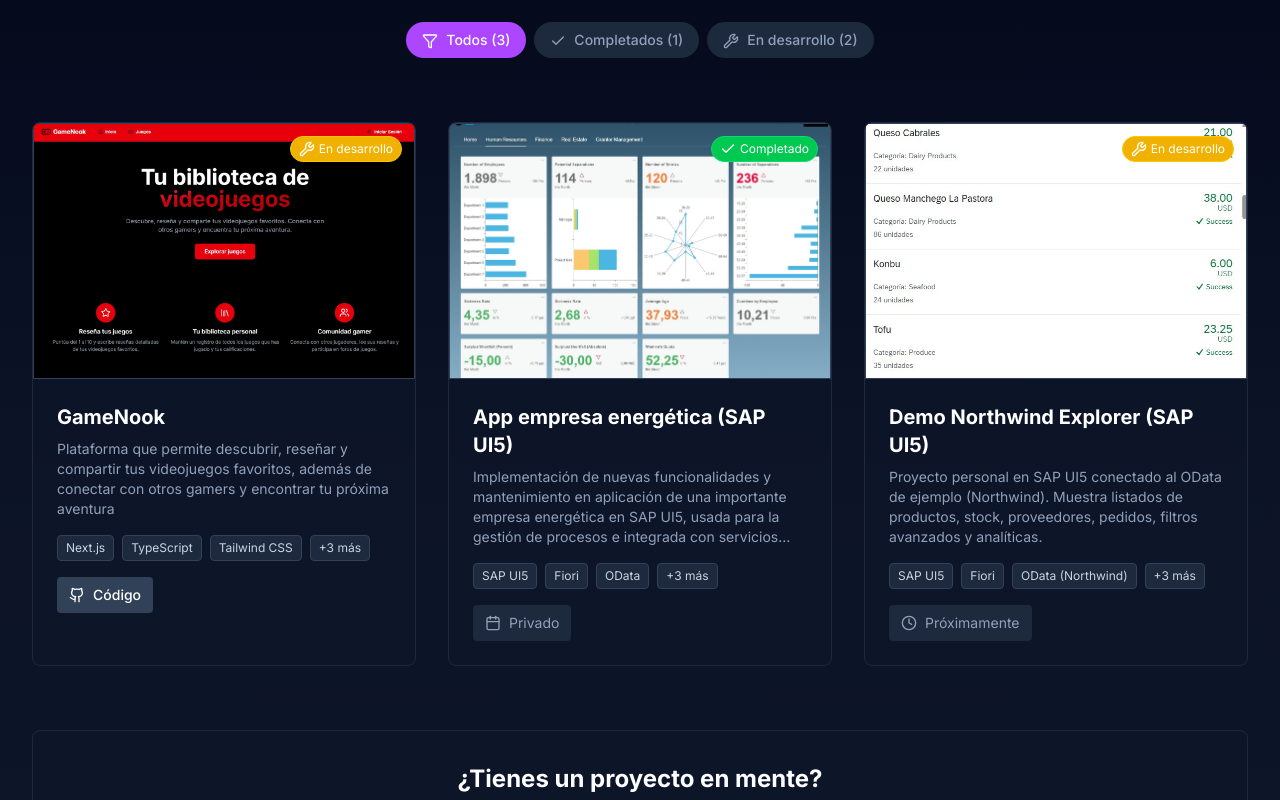
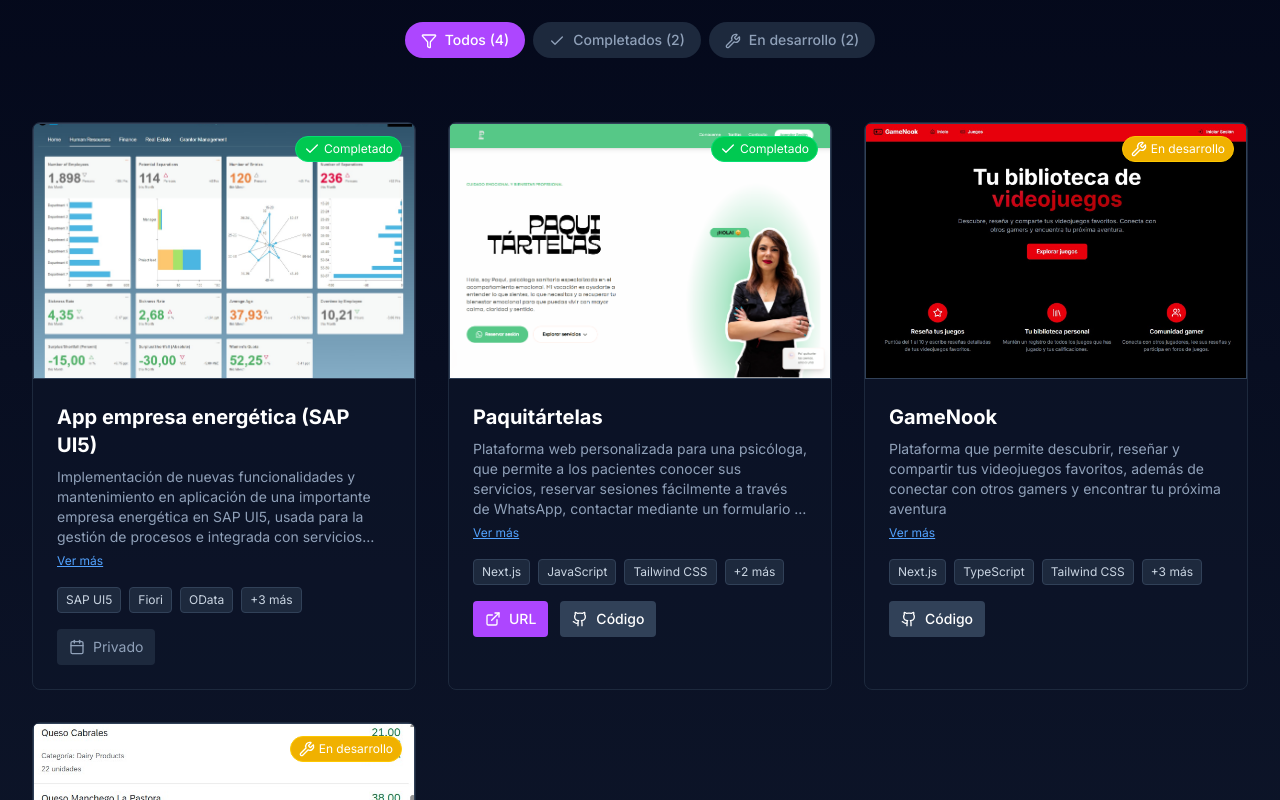
Before and after one commit to drosillo1/mi-portfolio, a Next.js app: page / in a window 1280 px wide. Shown: the part 1700-2500 px from the top of the page. Built offline with nearby package versions, Linux system fonts and the light colour scheme; what @midudev/tailwind-animations would draw is missing.

Commit message:
Añadido nuevo proyecto y descripciones expandibles

```diff
--- a/src/components/sections/Projects.tsx
+++ b/src/components/sections/Projects.tsx
@@ -9,6 +9,26 @@ import type { Project } from '@/types'
 const Projects = () => {
   const projects: Project[] = [
     {
+      id: 'sap-example',
+      name: 'App empresa energética (SAP UI5)',
+      description: 'Implementación de nuevas funcionalidades y mantenimiento en aplicación de una importante empresa energética en SAP UI5, usada para la gestión de procesos e integrada con servicios OData',
+      technologies: ['SAP UI5', 'Fiori', 'OData', 'XML Views', 'JavaScript', 'Node.js'],
+      imageUrl: '/images/dashboardexample.jpg',
+      demoUrl: '',
+      githubUrl: '',
+      status: 'completed'
+    },
+    {
+      id: 'paquitártelas',
+      name: 'Paquitártelas',
+      description: 'Plataforma web personalizada para una psicóloga, que permite a los pacientes conocer sus servicios, reservar sesiones fácilmente a través de WhatsApp, contactar mediante un formulario y acceder a sus redes sociales para mantenerse informados y conectados.',
+      technologies: ['Next.js', 'JavaScript', 'Tailwind CSS', 'EmailJS', 'Node.js'],
+      imageUrl: '/images/projectPaquitartelas.png',
+      demoUrl: 'https://www.paquitartelas.com/',
+      githubUrl: 'https://github.com/drosillo1/paquitartelas-web',
+      status: 'completed'
+    },
+    {
       id: 'gamenook',
       name: 'GameNook',
       description: 'Plataforma que permite descubrir, reseñar y compartir tus videojuegos favoritos, además de conectar con otros gamers y encontrar tu próxima aventura',
@@ -17,16 +37,6 @@ const Projects = () => {
       demoUrl: '',
       githubUrl: 'https://github.com/drosillo1/GameNook',
       status: 'in-development'
-    },
-    {
-      id: 'sap-example',
-      name: 'App empresa energética (SAP UI5)',
-      description: 'Implementación de nuevas funcionalidades y mantenimiento en aplicación de una importante empresa energética en SAP UI5, usada para la gestión de procesos e integrada con servicios OData',
-      technologies: ['SAP UI5', 'Fiori', 'OData', 'XML Views', 'JavaScript', 'Node.js'],
-      imageUrl: '/images/dashboardexample.jpg',
-      demoUrl: '',
-      githubUrl: '',
-      status: 'completed'
     },
     {
       id: 'demo-sap',
@@ -47,6 +57,7 @@ const Projects = () => {
   )
 
   const [showAllTechs, setShowAllTechs] = useState<string | null>(null);
+  const [expandedDesc, setExpandedDesc] = useState<string | null>(null);
 
   const getStatusInfo = (status: Project['status']) => {
     switch (status) {
@@ -162,11 +173,20 @@ const Projects = () => {
                   <h3 className="text-xl font-bold text-white mb-2 ">
                     {project.name}
                   </h3>
-
-                  <p className="text-slate-400 text-sm mb-4 line-clamp-4">
-                    {project.description}
-                  </p>
-
+                  {/* Descripción expandible */}
+                  <div className="mb-4">
+                    <p className={`text-slate-400 text-sm ${expandedDesc === project.id ? '' : 'line-clamp-4'}`}>
+                      {project.description}
+                    </p>
+                    {project.description.length > 120 && (
+                      <button
+                        className="mt-1 text-xs text-blue-400 underline focus:outline-none"
+                        onClick={() => setExpandedDesc(expandedDesc === project.id ? null : project.id)}
+                      >
+                        {expandedDesc === project.id ? 'Ver menos' : 'Ver más'}
+                      </button>
+                    )}
+                  </div>
                   {/* Tecnologías */}
                   <div className="flex flex-wrap gap-2 mb-4">
                     {(showAllTechs === project.id ? project.technologies : project.technologies.slice(0, 3)).map((tech, index) => (
@@ -206,7 +226,7 @@ const Projects = () => {
                         className="inline-flex items-center px-3 py-2 bg-purple-500 text-white text-sm font-medium rounded hover:bg-purple-600 transition-colors duration-300"
                       >
                         <ExternalLink className="h-4 w-4 mr-2" />
-                        Demo
+                        URL
                       </a>
                     )}
                     {project.githubUrl && (
```
Also changed, not shown: public/images/projectPaquitartelas.png (added).
